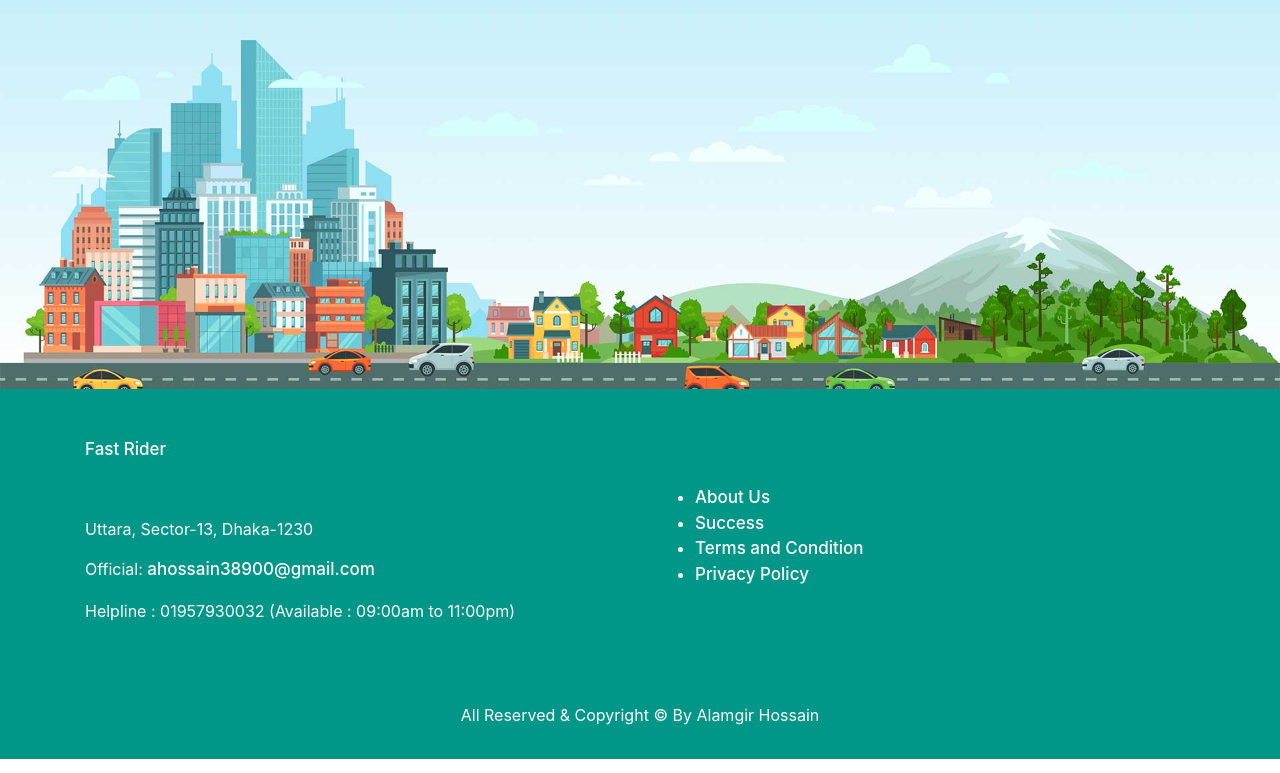
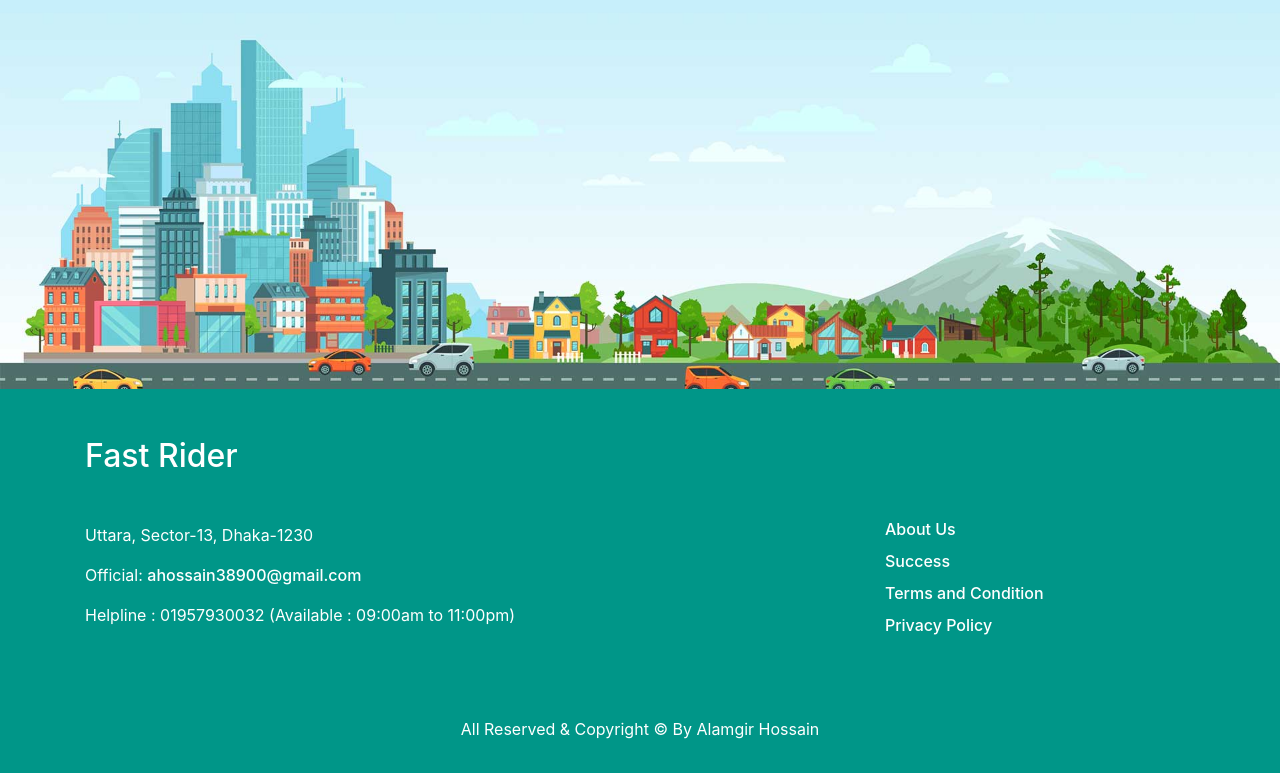
Before and after one commit to alamgir8/Fast-rider, a React (Create React App) app: page / in a window 1280 px wide. Shown: the part 411-1184 px from the top of the page. Built offline with nearby package versions, Linux system fonts and the light colour scheme.

Commit message:
footer updated

```diff
--- a/src/Components/Footer/Footer.css
+++ b/src/Components/Footer/Footer.css
@@ -6,9 +6,13 @@
 
 .footer-section a{
     text-decoration: none !important;
-    font-size: 17px;
     font-weight: 500;
 }
-
+.footer-section ul{
+    list-style: none;
+}
+.footer-section a:hover{
+    color: rgb(0, 0, 0) !important;
+}
 
 /* Footer section style end */
--- a/src/Components/Footer/Footer.js
+++ b/src/Components/Footer/Footer.js
@@ -7,30 +7,30 @@ const Footer = () => {
             <div className="footer-section">
             <div id='footer' className="container">
               <div className="row">
-                <div className="col-lg-6 col-md-6">
+                <div className="col-lg-8 col-md-8">
                   <div className="py-5">
                     <a href="#footer" className="text-white logo-name h2">Fast Rider</a>
                   </div>
                 <div className="text-white">
-                  <p className="pt-2">Uttara, Sector-13, Dhaka-1230</p>
+                  <p className="pt-0">Uttara, Sector-13, Dhaka-1230</p>
                   <p>Official: <a href="#footer" className="text-white">ahossain38900@gmail.com</a></p>
                   <p>Helpline : 01957930032 (Available : 09:00am to 11:00pm)</p>
 
                 </div>
               </div>
-              <div className="col-lg-6 col-md-6">
+              <div className="col-lg-4 col-md-4">
                   <div className="text-white pt-5 mt-5 ">
-                      <ul>
-                          <li>
+                      <ul className='pt-4'>
+                          <li className='pt-2'>
                             <a href="#footer" className="text-white ">About Us</a>
                           </li>
-                        <li>
+                        <li className='pt-2'>
                             <a href="#footer" className="text-white">Success</a>
                         </li>
-                        <li>
+                        <li className='pt-2'>
                             <a href="#footer" className="text-white">Terms and Condition</a>
                         </li>
-                        <li>
+                        <li className='pt-2'>
                             <a href="#footer" className="text-white">Privacy Policy</a>
                         </li>
                       </ul>
```
